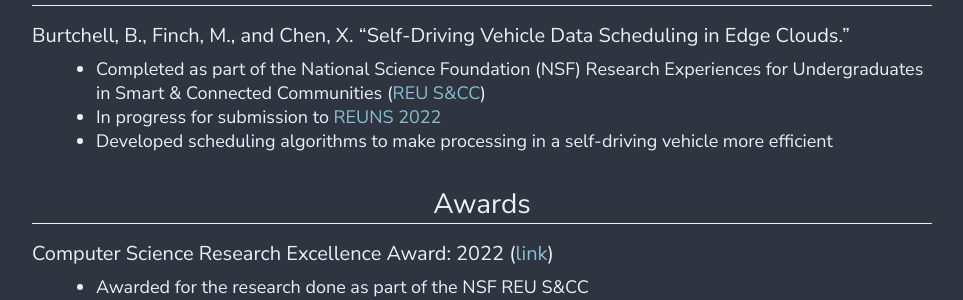
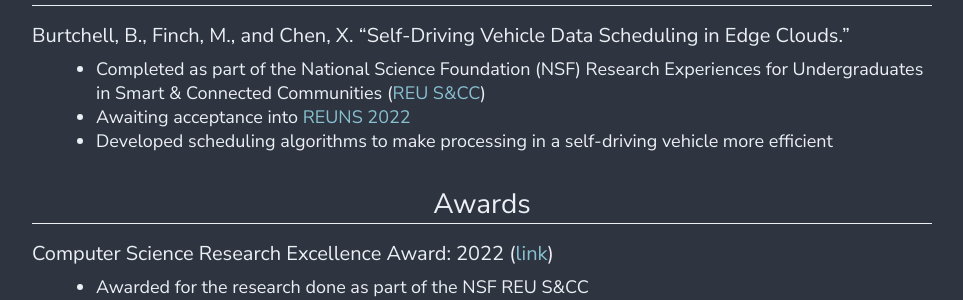
Before and after one commit to burtchell/burtchell.dev, a Jekyll site: the page built from cv.md, in a window 1280 px wide. Shown: the part 733-1033 px from the top of the page, without its empty margins (158-1121 px from the left). Built offline with Jekyll 4.4.1, drawn with Linux system fonts in a browser that asks for light colours; nearby versions of some CDN libraries.

Commit message:
Update cv with new REU conference link

```diff
--- a/cv.md
+++ b/cv.md
@@ -23,7 +23,7 @@ layout: heropage
 #### Burtchell, B., Finch, M., and Chen, X. "Self-Driving Vehicle Data Scheduling in Edge Clouds."
 
 - Completed as part of the National Science Foundation (NSF) Research Experiences for Undergraduates in Smart & Connected Communities ([REU S&CC](https://reuscc.wp.txstate.edu/))
-- In progress for submission to [REUNS 2022](https://sites.google.com/view/reuns2021/home)
+- Awaiting acceptance into [REUNS 2022](https://sites.google.com/view/reuns-2022/home)
 - Developed scheduling algorithms to make processing in a self-driving vehicle more efficient
 
 ### Awards
```
